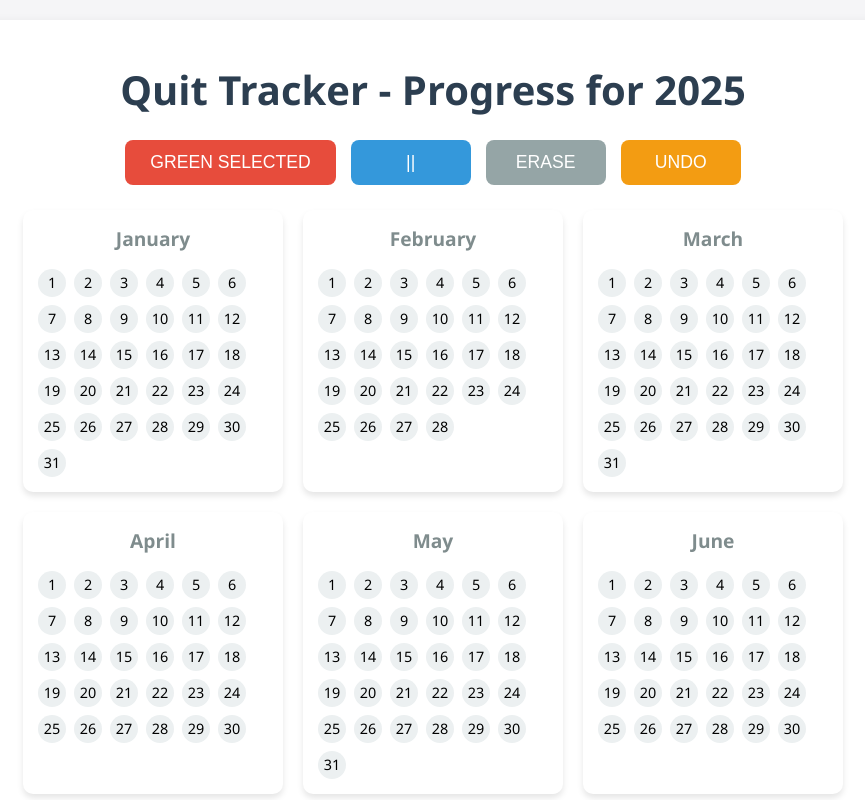
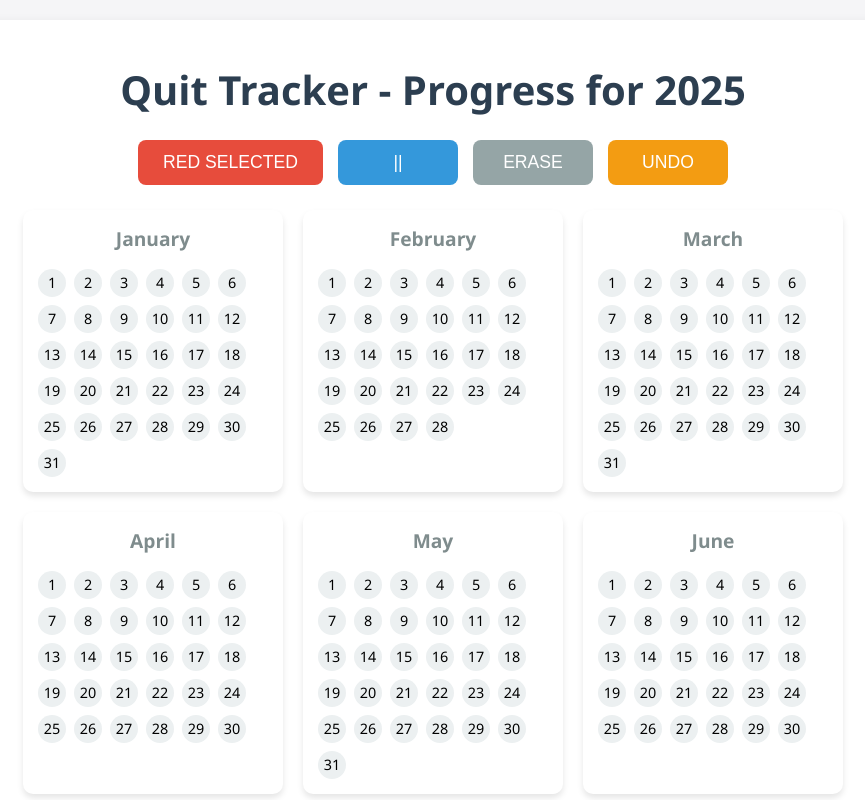
Before and after one commit to Aimtiyaz002/Habitracker, a plain HTML site: page index.html in a window 1280 px wide. Both pictures are taken after a click on the button "GREEN SELECTED". Shown: the top 800 px of the page, without its empty margins (207-1072 px from the left). Drawn offline with Linux system fonts and the light colour scheme.

Commit message:
index.html

```diff
--- a/index.html
+++ b/index.html
@@ -246,12 +246,12 @@ h2 {
   let isErasing = false; // Track if the eraser mode is active
 
   // Set up color toggle button
-  // const colorToggleButton = document.getElementById("toggleColor");
-  // colorToggleButton.addEventListener("click", () => {
-  //   selectedColor = selectedColor === "red" ? "green" : "red";
-  //   colorToggleButton.style.backgroundColor = selectedColor === "red" ? "#e74c3c" : "#2ecc71";
-  //   colorToggleButton.textContent = selectedColor === "red" ? "Red Selected" : "Green Selected";
-  // });
+  const colorToggleButton = document.getElementById("toggleColor");
+  colorToggleButton.addEventListener("click", () => {
+    selectedColor = selectedColor === "red" ? "green" : "red";
+    colorToggleButton.style.backgroundColor = selectedColor === "red" ? "#e74c3c" : "#2ecc71";
+    colorToggleButton.textContent = selectedColor === "red" ? "Red Selected" : "Green Selected";
+  });
 
   // Toggle between multiple and single mode
   document.getElementById("toggleMode").addEventListener("click", () => {
```
